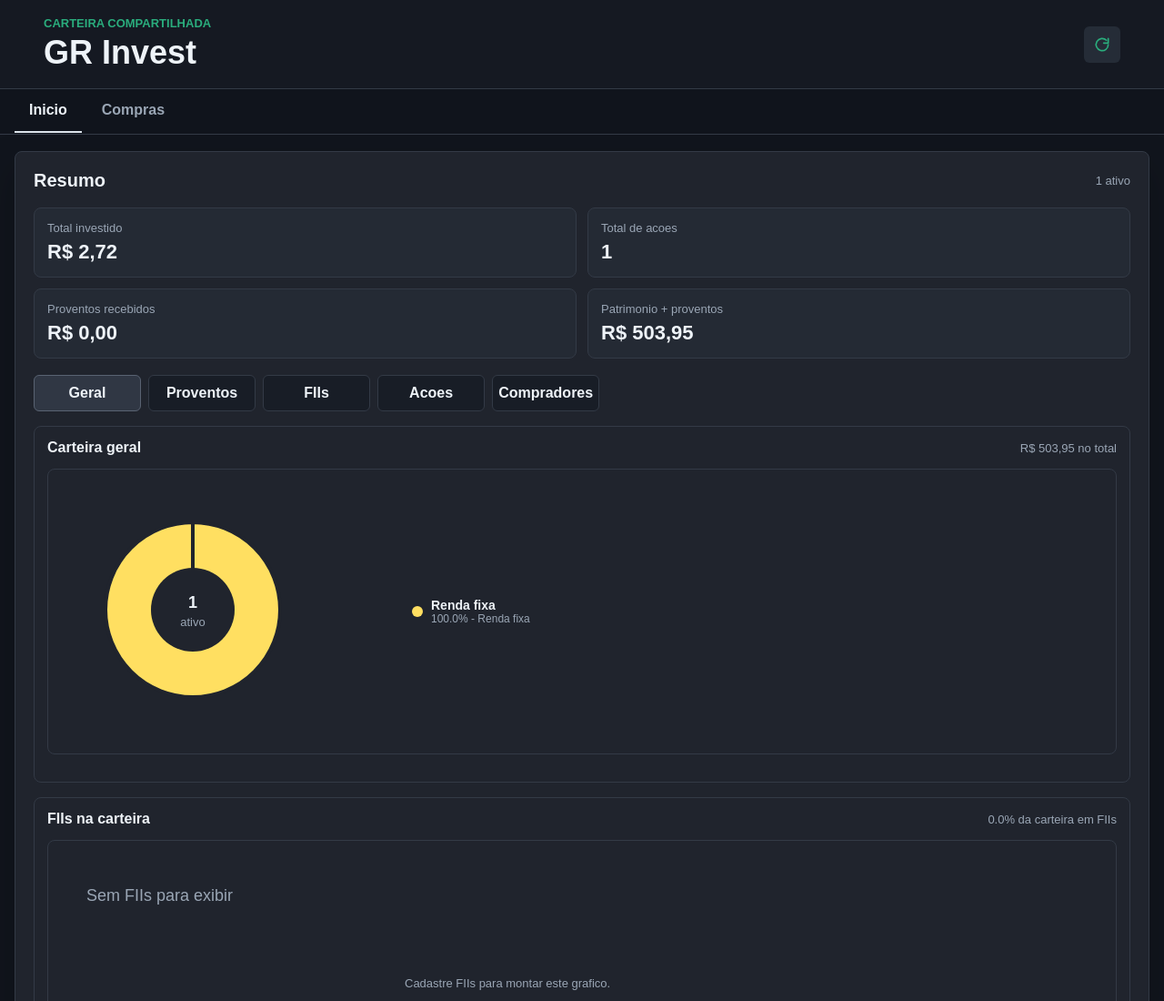
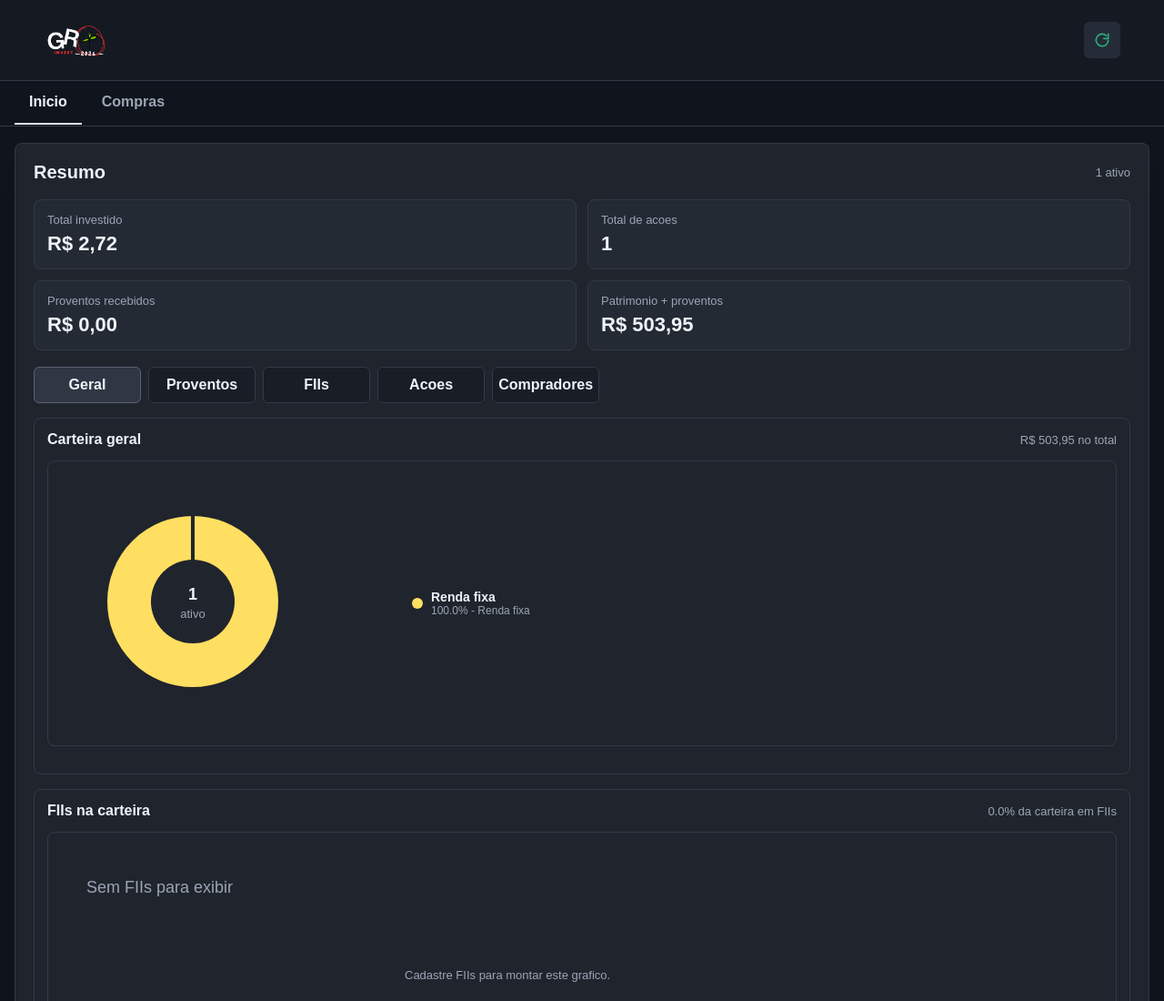
Before and after one commit to GiovannyCosta/GR-invest, a plain HTML site: page index.html in a window 1280 px wide. Shown: the top 1100 px of the page at 91% size. Drawn offline with nearby package versions, Linux system fonts and the light colour scheme; a script that the page names is missing.

Commit message:
Atualiza logo do GR Invest

```diff
--- a/index.html
+++ b/index.html
@@ -8,9 +8,8 @@
 </head>
 <body>
   <header class="topbar">
-    <div>
-      <p class="eyebrow">Carteira compartilhada</p>
-      <h1>GR Invest</h1>
+    <div class="brand-mark" aria-label="GR Invest">
+      <img src="assets/GR-logo.png" alt="GR Invest">
     </div>
     <button class="icon-button" id="btn-refresh" type="button" aria-label="Atualizar carteira" title="Atualizar">
       <svg viewBox="0 0 24 24" aria-hidden="true">
--- a/styles.css
+++ b/styles.css
@@ -35,9 +35,27 @@ select {
   align-items: center;
   justify-content: space-between;
   gap: 16px;
-  padding: 18px clamp(16px, 4vw, 48px);
+  min-height: 88px;
+  padding: 10px clamp(16px, 4vw, 48px);
   background: #151922;
   border-bottom: 1px solid var(--line);
+}
+
+.brand-mark {
+  display: inline-flex;
+  align-items: center;
+  height: 68px;
+  min-width: 0;
+  text-decoration: none;
+}
+
+.brand-mark img {
+  display: block;
+  width: auto;
+  max-width: min(260px, 58vw);
+  height: 100%;
+  object-fit: contain;
+  object-position: left center;
 }
 
 .trade-nav {
```
Also changed, not shown: assets/GR-logo.png (added).
